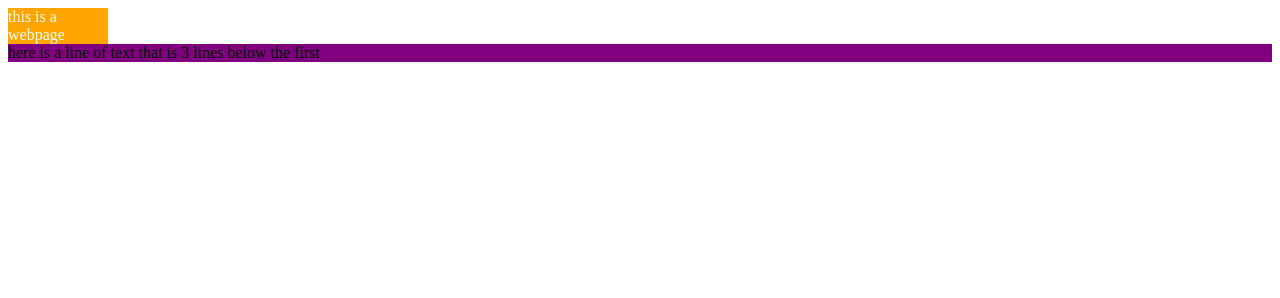
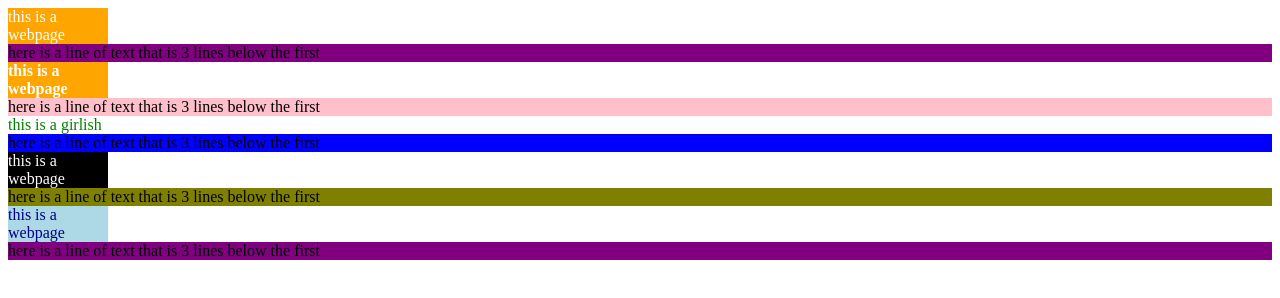
Before and after one commit to SiegfriedSharma/sexy_harvard_html, a plain HTML site: page index.html in a window 1280 px wide. Drawn offline with Linux system fonts and the light colour scheme.

Commit message:
added other boxes

```diff
--- a/index.html
+++ b/index.html
@@ -1,4 +1,36 @@
 <div style="background-color: orange; color:white;width: 100px;">
+this is a webpage
+</div>
+
+<div style="background-color: purple; font-weight: ">
+here is a line of text that is 3 lines below the first
+</div>
+
+<div style="background-color: orange; color:white;width: 100px; font-weight: bold;">
+this is a webpage
+</div>
+
+<div style="background-color: pink;">
+here is a line of text that is 3 lines below the first
+</div>
+
+<div style="background-color: girlish; color:green;width: 100px;">
+this is a girlish
+</div>
+
+<div style="background-color: blue;">
+here is a line of text that is 3 lines below the first
+</div>
+
+<div style="background-color: black; color:white;width: 100px;">
+this is a webpage
+</div>
+
+<div style="background-color: olive;">
+here is a line of text that is 3 lines below the first
+</div>
+
+<div style="background-color: lightblue; color:darkblue;width: 100px;">
 this is a webpage
 </div>
 
```
